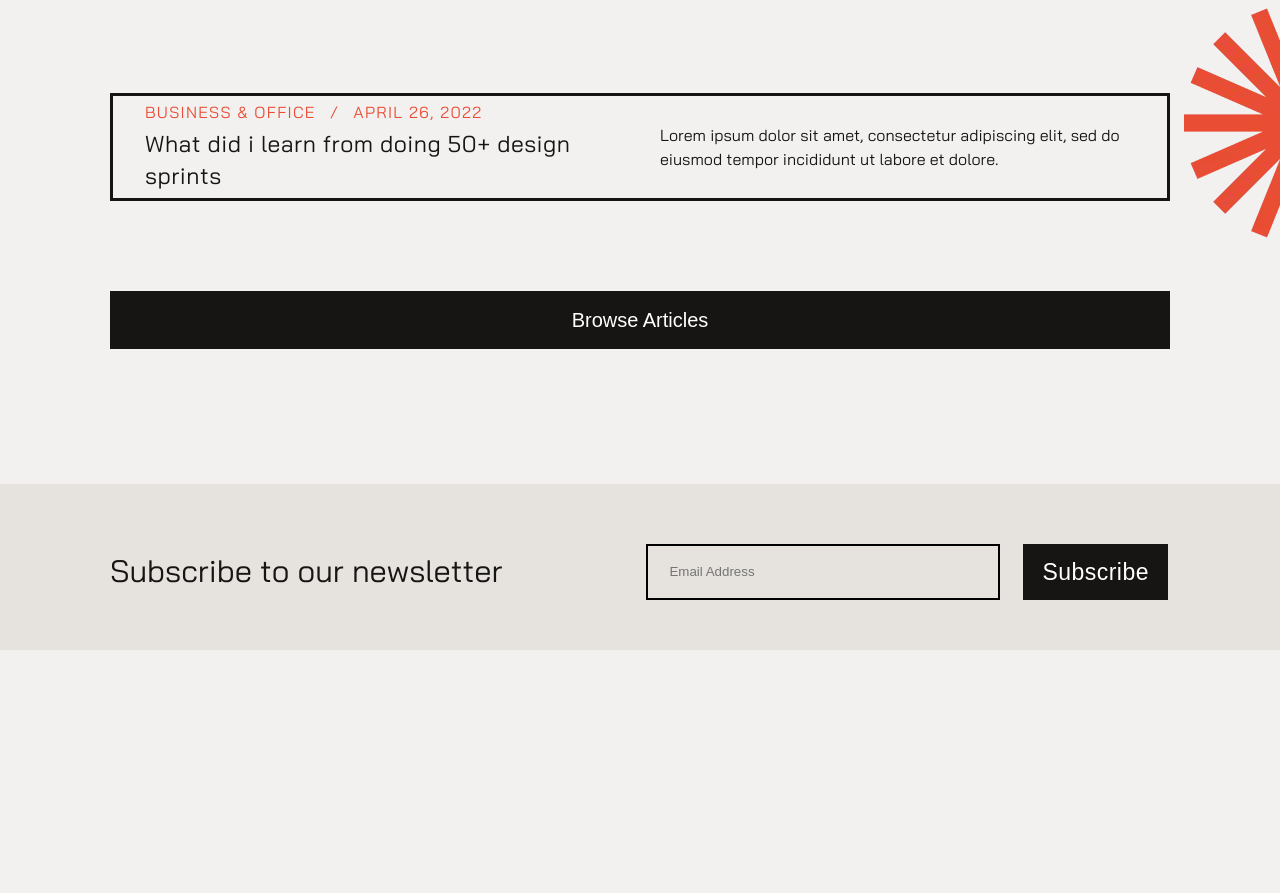
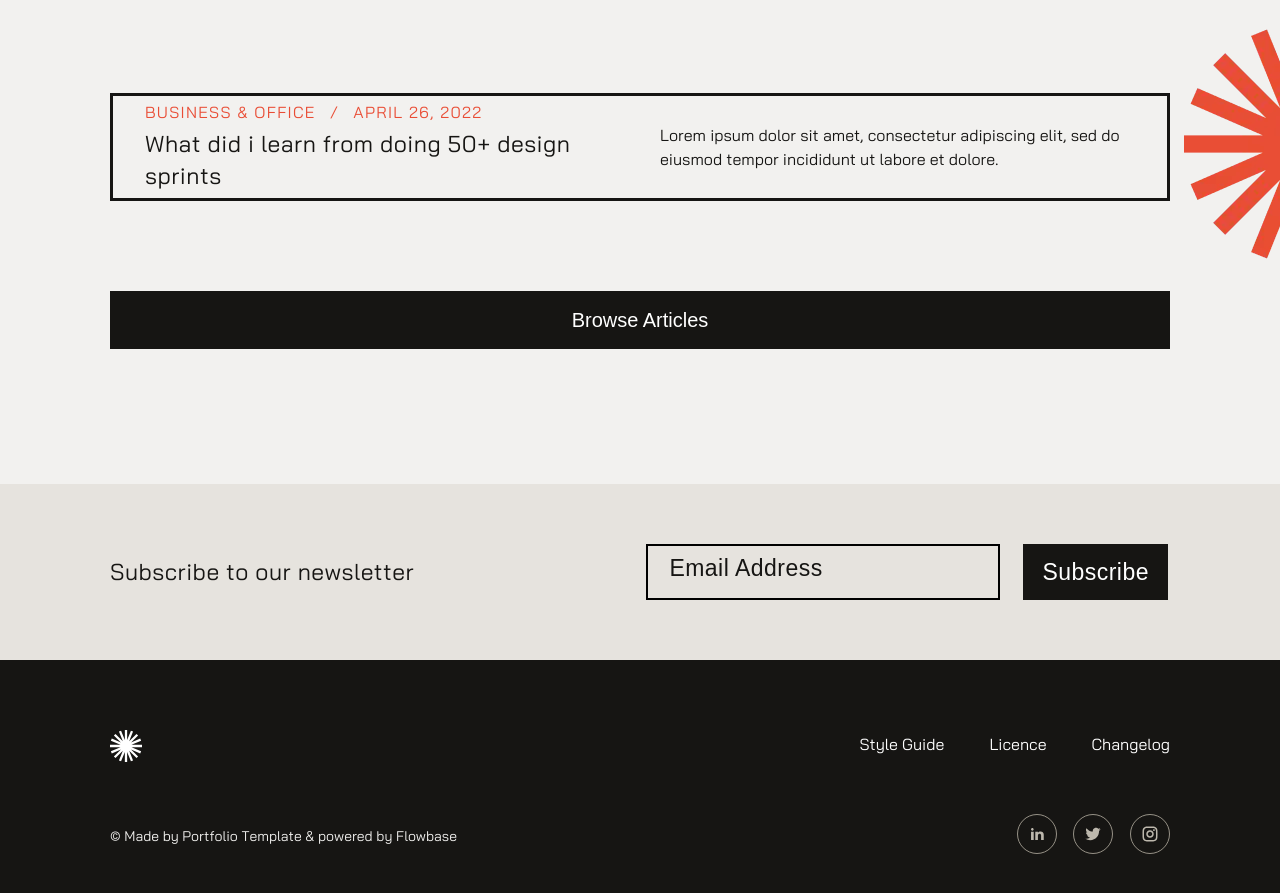
Before and after one commit to andrsweb/moxa, a website: page public/index.html in a window 1280 px wide. Shown: the part 7129-8022 px from the top of the page. Before the commit the page ends 7779 px from the top, so only its background shows below. Drawn offline with Linux system fonts and the light colour scheme.

Commit message:
added footer,links, hovers

```diff
--- a/public/index.html
+++ b/public/index.html
@@ -11,25 +11,25 @@
 	<link rel="manifest" href="favicon/site.webmanifest">
 	<link rel="stylesheet" href="css/main.min.css">
 </head>
-<body>
+<body id="home">
 	<div class="wrapper">
 		<header class="header">
 			<div class="container xl">
 				<nav class="header-nav">
 					<div class="nav-logo">
-						<a href="#">
+						<a href="/">
 							<picture><source srcset="img/header/header-logo.svg" type="image/webp"><img src="img/header/header-logo.svg" width="131" height="32" alt=""></picture>
 						</a>
 					</div>
 					<div class="nav-menu">
 						<div class="menu-item">
-							<a href="">Home</a>
+							<a href="#home">Home</a>
 						</div>
 						<div class="menu-item">
-							<a href="">About</a>
+							<a href="#about">About</a>
 						</div>
 						<div class="menu-item">
-							<a href="">Contact</a>
+							<a href="#contact">Contact</a>
 						</div>
 					</div>
 					<button class="nav-button">
@@ -134,7 +134,7 @@
         </div>
     </div>
 </section>
-	<section class="lead">
+	<section class="lead" id="about">
     <div class="container sm">
         <div class="lead-wrapp">
             <div class="lead-title">
@@ -384,42 +384,42 @@
         <div class="customer-items">
             <div class="customer-item">
 	<div class="customer-item-inner">
-        <picture><source srcset="img/customer/tribal.svg" type="image/webp"><img src="img/customer/tribal.svg" width="72" height="16" alt=""></picture>
+		<a href="https://www.tribalgear.eu/" target="_blank"> <picture><source srcset="img/customer/tribal.svg" type="image/webp"><img src="img/customer/tribal.svg" width="72" height="16" alt=""></picture></a>
 	</div>
 </div>
 <div class="customer-item">
 	<div class="customer-item-inner">
-        <picture><source srcset="img/customer/rpublica.svg" type="image/webp"><img src="img/customer/rpublica.svg" width="122" height="12" alt=""></picture>
+		<a href="http://republicamusic.co.uk/" target="_blank"> <picture><source srcset="img/customer/rpublica.svg" type="image/webp"><img src="img/customer/rpublica.svg" width="122" height="12" alt=""></picture></a>
 	</div>
 </div>
 <div class="customer-item">
 	<div class="customer-item-inner">
-        <picture><source srcset="img/customer/veroxfloor.svg" type="image/webp"><img src="img/customer/veroxfloor.svg" width="104" height="12" alt=""></picture>
+		<a href="http://veroxfloor.com/index.html" target="_blank"><picture><source srcset="img/customer/veroxfloor.svg" type="image/webp"><img src="img/customer/veroxfloor.svg" width="104" height="12" alt=""></picture></a>
 	</div>
 </div>
 <div class="customer-item">
 	<div class="customer-item-inner">
-        <picture><source srcset="img/customer/invoice.svg" type="image/webp"><img src="img/customer/invoice.svg" width="98" height="16" alt=""></picture>
+		<a href="https://invoice.2go.com/" target="_blank"><picture><source srcset="img/customer/invoice.svg" type="image/webp"><img src="img/customer/invoice.svg" width="98" height="16" alt=""></picture></a>
 	</div>
 </div>
 <div class="customer-item">
 	<div class="customer-item-inner">
-        <picture><source srcset="img/customer/veroxfloor.svg" type="image/webp"><img src="img/customer/veroxfloor.svg" width="104" height="12" alt=""></picture>
+		<a href="http://veroxfloor.com/index.html" target="_blank"><picture><source srcset="img/customer/veroxfloor.svg" type="image/webp"><img src="img/customer/veroxfloor.svg" width="104" height="12" alt=""></picture></a>
 	</div>
 </div>
 <div class="customer-item">
 	<div class="customer-item-inner">
-        <picture><source srcset="img/customer/tribal.svg" type="image/webp"><img src="img/customer/tribal.svg" width="72" height="16" alt=""></picture>
+		<a href="https://www.tribalgear.eu/" target="_blank"><picture><source srcset="img/customer/tribal.svg" type="image/webp"><img src="img/customer/tribal.svg" width="72" height="16" alt=""></picture></a>
 	</div>
 </div>
 <div class="customer-item">
 	<div class="customer-item-inner">
-        <picture><source srcset="img/customer/invoice.svg" type="image/webp"><img src="img/customer/invoice.svg" width="98" height="16" alt=""></picture>
+		<a href="https://invoice.2go.com/" target="_blank"><picture><source srcset="img/customer/invoice.svg" type="image/webp"><img src="img/customer/invoice.svg" width="98" height="16" alt=""></picture></a>
 	</div>
 </div>
 <div class="customer-item">
 	<div class="customer-item-inner">
-        <picture><source srcset="img/customer/rpublica.svg" type="image/webp"><img src="img/customer/rpublica.svg" width="122" height="12" alt=""></picture>
+		<a href="http://republicamusic.co.uk/" target="_blank"><picture><source srcset="img/customer/rpublica.svg" type="image/webp"><img src="img/customer/rpublica.svg" width="122" height="12" alt=""></picture></a>
 	</div>
 </div>
         </div>
@@ -492,7 +492,7 @@
         </button>
     </div>
 </section>
-	<section class="moxa-form">
+	<section class="moxa-form" id="contact">
     <div class="container sm">
         <form class="form" action="fff" method="POST">
             <p class="form-text">
@@ -509,7 +509,42 @@
 </section>
 </main>
 
-		<footer class="footer"></footer>
+		<footer class="footer">
+			<div class="container sm">
+				<div class="footer-top">
+					<div class="footer-logo">
+						<a href="/"><picture><source srcset="img/footer/footer-star.svg" type="image/webp"><img src="img/footer/footer-star.svg" width="32" height="32" alt=""></picture></a>
+					</div>
+					<div class="footer-items">
+						<div class="footer-item">
+							<a href="">Style Guide</a>
+						</div>
+						<div class="footer-item">
+							<a href="">Licence</a>
+						</div>
+						<div class="footer-item">
+							<a href="">Changelog</a>
+						</div>
+					</div>
+				</div>
+				<div class="footer-bot">
+					<div class="footer-text">
+						© Made by Portfolio Template & powered by Flowbase
+					</div>
+					<div class="footer-icons">
+						<a href="https://www.linkedin.com" target="_blank">
+							<picture><source srcset="img/footer/linkedin.svg" type="image/webp"><img src="img/footer/linkedin.svg" width="40" height="40" alt=""></picture>
+						</a>
+						<a href="https://twitter.com" target="_blank">
+							<picture><source srcset="img/footer/twit.svg" type="image/webp"><img src="img/footer/twit.svg" width="40" height="40" alt=""></picture>
+						</a>
+						<a href="instagram.com" target="_blank">
+							<picture><source srcset="img/footer/inst.svg" type="image/webp"><img src="img/footer/inst.svg" width="40" height="40" alt=""></picture>
+						</a>
+					</div>
+				</div>
+			</div>
+		</footer>
 	</div><!-- .wrapper -->
 
 	<script src="js/main.min.js"></script>
--- a/src/js/common/global.js
+++ b/src/js/common/global.js
@@ -0,0 +1,93 @@
+document.addEventListener( 'DOMContentLoaded', () =>   {
+
+'use strict'
+
+renderSVGs( document.querySelector('.footer') )
+} )
+
+const anchors = document.querySelectorAll( 'a[href*="#"]' )
+
+for ( let anchor of anchors ) {
+    anchor.addEventListener( 'click', function (e) {
+        e.preventDefault()
+
+    const blockID = anchor.getAttribute( 'href' ).substr(1)
+
+    document.getElementById(blockID).scrollIntoView( {
+        behavior: 'smooth',
+        block: 'start'
+    } )
+    } )
+}
+
+/**
+ * Render SVG code from images (<img /> tags).
+ *
+ * @param {DOMElement}	wrapper		DOM element, inside which need to render svgs.
+ * @param {String}		imgSelector	Specific selector for <img /> tag to render SVG.
+ */
+export const renderSVGs = ( wrapper, imgSelector = '' ) => {
+	if( ! wrapper ) return
+
+	// Get images with specific selector only OR all images.
+	const selector	= imgSelector ? `img${imgSelector}` : 'img',
+		images		= wrapper.querySelectorAll( selector ),
+		svgs		= []
+
+	// If there are no images - exit.
+	if( ! images.length ) return
+
+	// Get only svg images to svgs array.
+	images.forEach( img => {
+		let src			= img.src,
+			extension	= src.slice( -4 )
+
+		if( extension === '.svg' ) svgs.push( img )
+	} )
+
+	// If there are no svgs - exit.
+	if( ! svgs.length ) return
+
+	const parser = new DOMParser()
+
+	svgs.forEach( svg => {
+		// Fetch the file from the server.
+		fetch( svg.src )
+			.then( response => response.text() )
+			.then( text => {
+				// Turn the raw text into a document with the svg element in it.
+				const parsed = parser.parseFromString( text, 'text/html' )
+				// Select the <svg> element from that document.
+				const svgTag = parsed.querySelector( 'svg' )
+
+				// If the svg is found, replace the image with the svg.
+				if( svgTag ) svg.replaceWith( svgTag )
+			} )
+	} )
+}
+
+/**
+ * Check if User scrolled to specific DOM element.
+ *
+ * @param {String}  elementSelector  Specific DOM element selector.
+ * @param {Number}  st        Window scroll top value.
+ * @param {Number}  offset      Offset value (top and bottom).
+ * @returns      True if element is in scope, false if not.
+ */
+
+export const isInScope = ( elementSelector, st, offset = 0 ) => {
+	const element  = document.querySelector( elementSelector )
+	if ( ! element) return
+	let bodyRect  = document.body.getBoundingClientRect(),
+		elemRect  = element.getBoundingClientRect(),
+		elemTop    = elemRect.top - bodyRect.top
+
+	if( ! element ) return
+
+	if(
+		st >= ( elemTop - getWindowHeight() + offset ) &&
+		st <= ( elemTop + element.clientHeight - offset )
+	) return true
+
+    return false
+}
--- a/src/js/main.js
+++ b/src/js/main.js
@@ -1,3 +1,5 @@
+//global
+import './common/global'
 //header
 import './sections/header/header'
 //sections
--- a/src/scss/footer/footer.scss
+++ b/src/scss/footer/footer.scss
@@ -0,0 +1,70 @@
+.footer {
+	padding: 70px 0 60px;
+	background: $black;
+
+	&-top {
+		display: flex;
+		justify-content: space-between;
+		margin-bottom: 45px;
+
+		.footer-logo {
+			transition: ease 0.6s;
+
+			svg path {
+				transition: color 0.5s;
+			}
+
+			&:hover {
+				transform: rotate(-20deg);
+
+				& svg path {
+					fill: $accent;
+				}
+			}
+		}
+
+		.footer-items {
+			display: flex;
+
+			.footer-item {
+				margin-right: 45px;
+
+				&:last-child {
+					margin-right: 0 ;
+				}
+			}
+
+			.footer-item a {
+				font-weight: $fw-regular;
+				font-size: $fs-s;
+				line-height: 1.5;
+				color: $white;
+
+			}
+		}
+	}
+
+	&-bot {
+		display: flex;
+		justify-content: space-between;
+		align-items: center;
+
+		.footer-text {
+			font-weight: $fw-regular;
+			font-size: $fs-s;
+			font-size: $fs-xs;
+			line-height: 1.7;
+			color: $grey-bg;
+		}
+
+		.footer-icons {
+			a {
+				margin-right: 12px;
+
+				&:last-child {
+					margin-right: 0;
+				}
+			}
+		}
+	}
+}
--- a/src/scss/header/header.scss
+++ b/src/scss/header/header.scss
@@ -39,10 +39,10 @@
 	}
 
 	&.scrolled {
-        position: static; //fixed
+        position: fixed; //fixed
         width: 100%;
         background-color: $grey-bg;
-        box-shadow: 0 0 7px 7px rgba(214, 108, 22, 0.05);
+        box-shadow: 5px 5px 17px 5px rgba(243, 110, 2, 0.13);
         padding: 10px 0 ;
         z-index: 20;
         transition: padding $tr;
--- a/src/scss/sections/articles.scss
+++ b/src/scss/sections/articles.scss
@@ -77,7 +77,7 @@
 
 	.articles-img {
 		position: absolute;
-		bottom: 400px;
+		bottom: 650px;
 		right: 0px;
 		transform: translateX(60%);
 	}
--- a/src/scss/sections/form.scss
+++ b/src/scss/sections/form.scss
@@ -1,5 +1,5 @@
 .moxa-form {
-	padding: 60px 0 50px;
+	padding: 60px 0 60px;
 	background: $darkgrey;
 
 	.form {
@@ -7,12 +7,13 @@
 		justify-content: space-between;
 		align-items: center;
 
-		&-text, ::-moz-placeholder {
+		&-text, ::placeholder {
 			font-weight: $fw-regular;
 			font-size: $fs-xm;
 			line-height: 1.4;
 			letter-spacing: 0.48px;
 			color: $black;
+			opacity: 1;
 		}
 
 		input {
```
Also changed, not shown: src/html/template-parts/footer/footer.html (+36 -1 lines), src/html/template-parts/header/header.html (+5 -5 lines), src/html/template-parts/sections/customer/customer-item.html (+8 -8 lines), src/html/template-parts/sections/lead/lead.html (+1 -1 lines), src/html/template-parts/sections/subscribe/form.html (+1 -1 lines), src/js/sections/header/header.js (+14 -14 lines), public/css/main.min.css, public/js/main.min.js. Lines whose indentation alone changed are shown as unchanged.
